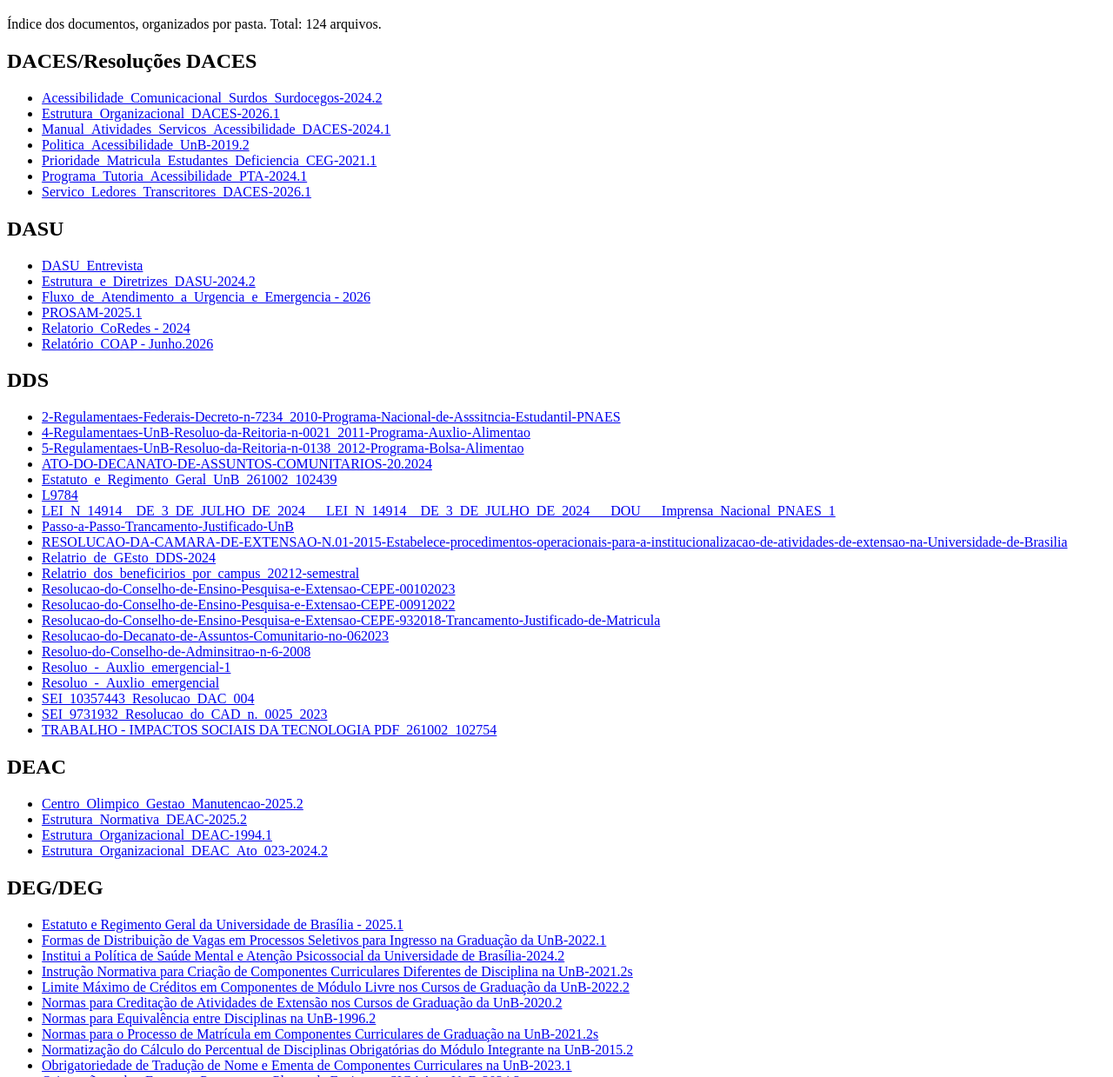
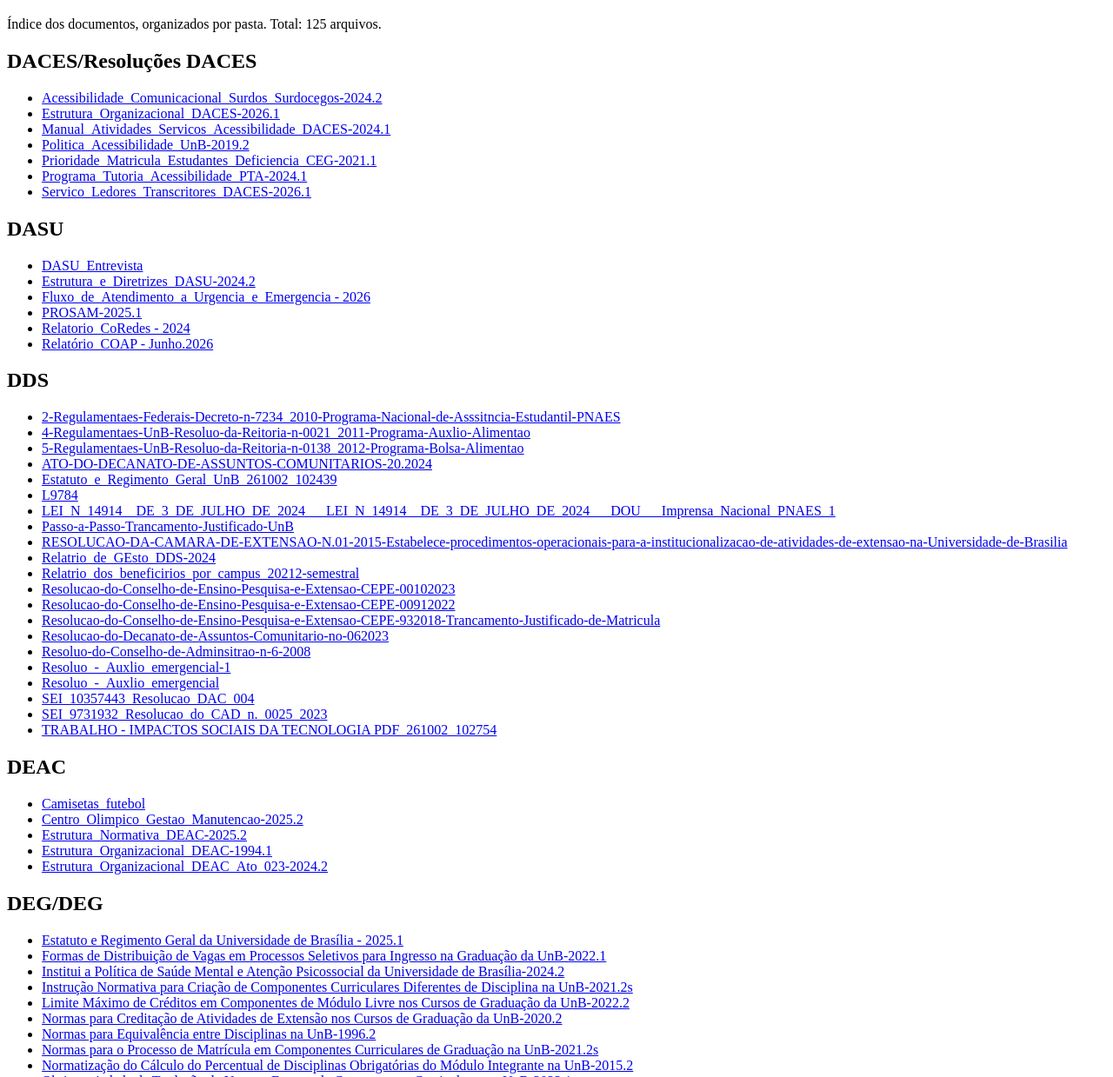
Before and after one commit to obc-unb/base_de_conhecimento, a plain HTML site: page index.html in a window 1280 px wide. Shown: the part 61-1300 px from the top of the page at 87% size. Drawn offline with Linux system fonts and the light colour scheme.

Commit message:
Atualiza índice

```diff
--- a/index.html
+++ b/index.html
@@ -7,7 +7,7 @@
 </head>
 <body>
   <h1>Base de Conhecimento</h1>
-  <p>Índice dos documentos, organizados por pasta. Total: 124 arquivos.</p>
+  <p>Índice dos documentos, organizados por pasta. Total: 125 arquivos.</p>
   <h2>DACES/Resoluções DACES</h2>
   <ul>
     <li><a href="https://obc-unb.github.io/base_de_conhecimento/DACES/Resolu%C3%A7%C3%B5es%20DACES/Acessibilidade_Comunicacional_Surdos_Surdocegos-2024.2.pdf">Acessibilidade_Comunicacional_Surdos_Surdocegos-2024.2</a></li>
@@ -53,6 +53,7 @@
   </ul>
   <h2>DEAC</h2>
   <ul>
+    <li><a href="https://obc-unb.github.io/base_de_conhecimento/DEAC/Camisetas_futebol.pdf">Camisetas_futebol</a></li>
     <li><a href="https://obc-unb.github.io/base_de_conhecimento/DEAC/Centro_Olimpico_Gestao_Manutencao-2025.2.pdf">Centro_Olimpico_Gestao_Manutencao-2025.2</a></li>
     <li><a href="https://obc-unb.github.io/base_de_conhecimento/DEAC/Estrutura_Normativa_DEAC-2025.2.pdf">Estrutura_Normativa_DEAC-2025.2</a></li>
     <li><a href="https://obc-unb.github.io/base_de_conhecimento/DEAC/Estrutura_Organizacional_DEAC-1994.1.pdf">Estrutura_Organizacional_DEAC-1994.1</a></li>
```
